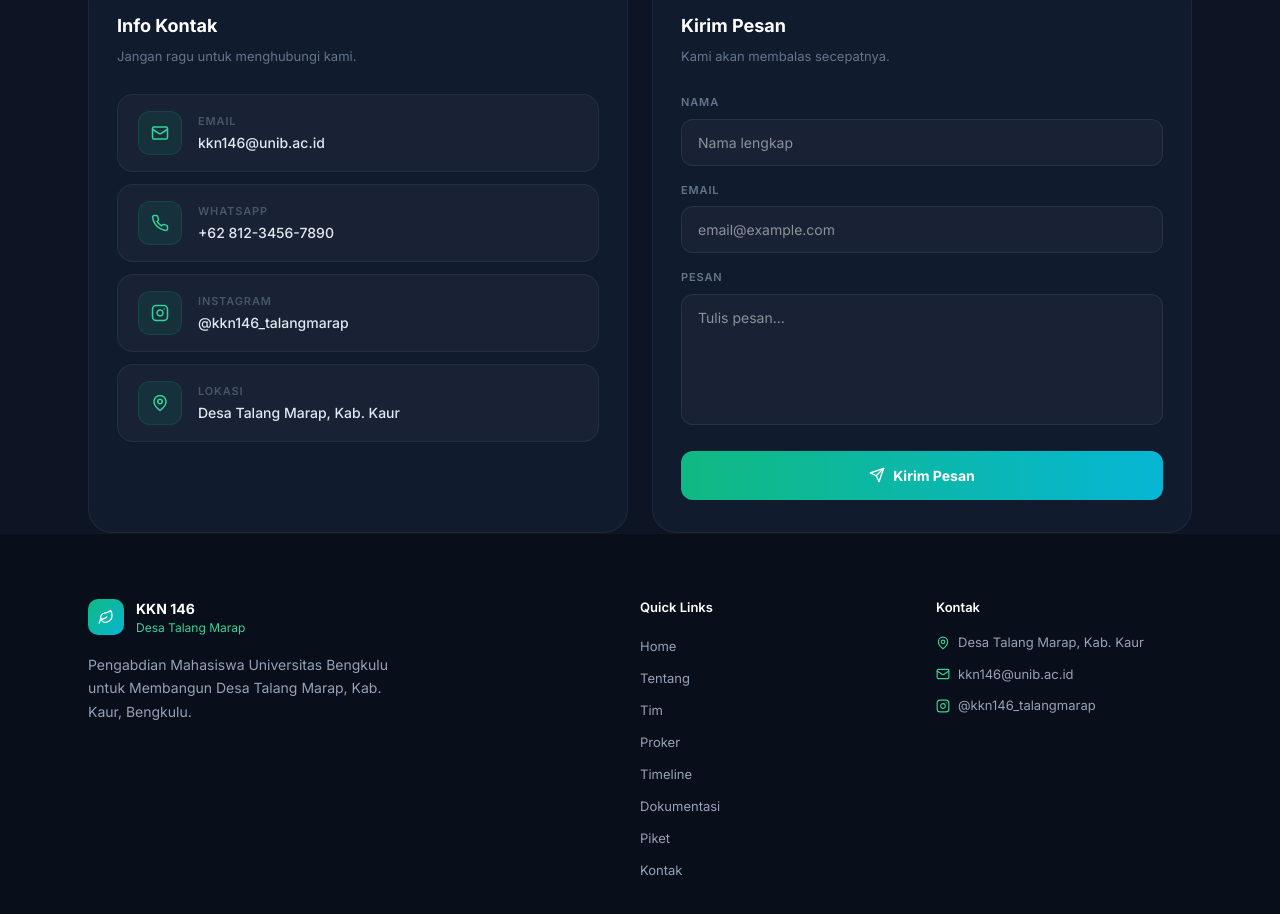
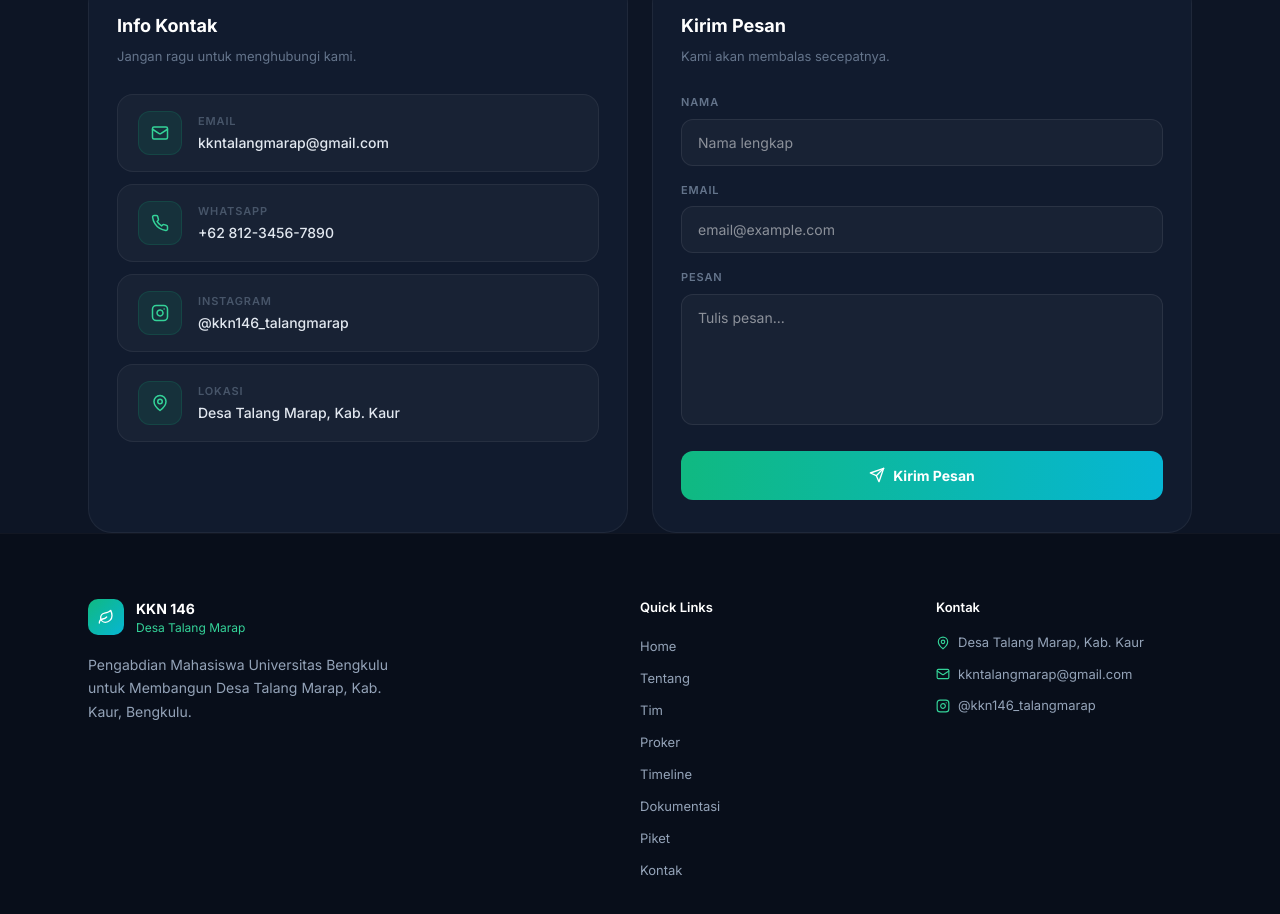
Before and after one commit to ReffkiAndreaPratama/KKN146108, a Next.js app: page / in a window 1280 px wide. Shown: the part 7081-7995 px from the top of the page. Built offline with nearby package versions, Linux system fonts and the light colour scheme; no server answers; the database is empty.

Commit message:
fix: update email to kkntalangmarap@gmail.com across all components

```diff
--- a/src/app/api/contact/route.ts
+++ b/src/app/api/contact/route.ts
@@ -10,7 +10,7 @@ export async function POST(req: NextRequest) {
 
     // ── Kirim email via Resend ──────────────────────────────
     const RESEND_API_KEY = process.env.RESEND_API_KEY;
-    const TO_EMAIL       = process.env.CONTACT_EMAIL ?? "kkn146@unib.ac.id";
+    const TO_EMAIL       = process.env.CONTACT_EMAIL ?? "kkntalangmarap@gmail.com";
 
     if (RESEND_API_KEY) {
       const { Resend } = await import("resend");
--- a/src/components/layout/Footer.tsx
+++ b/src/components/layout/Footer.tsx
@@ -26,7 +26,7 @@ export default function Footer() {
             <h4 style={{ color:"#fff", fontWeight:600, fontSize:13, marginBottom:16 }}>Kontak</h4>
             <ul style={{ listStyle:"none", display:"flex", flexDirection:"column", gap:12 }}>
               <li style={{ display:"flex", alignItems:"center", gap:8, color:"#94a3b8", fontSize:13 }}><MapPin style={{ width:14, height:14, color:"#34d399" }} />Desa Talang Marap, Kab. Kaur</li>
-              <li style={{ display:"flex", alignItems:"center", gap:8, color:"#94a3b8", fontSize:13 }}><Mail style={{ width:14, height:14, color:"#34d399" }} />kkn146@unib.ac.id</li>
+              <li style={{ display:"flex", alignItems:"center", gap:8, color:"#94a3b8", fontSize:13 }}><Mail style={{ width:14, height:14, color:"#34d399" }} />kkntalangmarap@gmail.com</li>
               <li style={{ display:"flex", alignItems:"center", gap:8, color:"#94a3b8", fontSize:13 }}><Instagram style={{ width:14, height:14, color:"#34d399" }} />@kkn146_talangmarap</li>
             </ul>
           </div>
--- a/src/components/sections/KontakSection.tsx
+++ b/src/components/sections/KontakSection.tsx
@@ -6,7 +6,7 @@ import { useRef, useState } from "react";
 import { Mail, Phone, Instagram, MapPin, Send, MessageSquare, CheckCircle2 } from "lucide-react";
 
 const CONTACTS = [
-  { icon: Mail, label: "Email", value: "kkn146@unib.ac.id", href: "mailto:kkn146@unib.ac.id" },
+  { icon: Mail, label: "Email", value: "kkntalangmarap@gmail.com", href: "mailto:kkntalangmarap@gmail.com" },
   { icon: Phone, label: "WhatsApp", value: "+62 812-3456-7890", href: "https://wa.me/6281234567890" },
   { icon: Instagram, label: "Instagram", value: "@kkn146_talangmarap", href: "https://instagram.com" },
   { icon: MapPin, label: "Lokasi", value: "Desa Talang Marap, Kab. Kaur", href: "#" },
```
